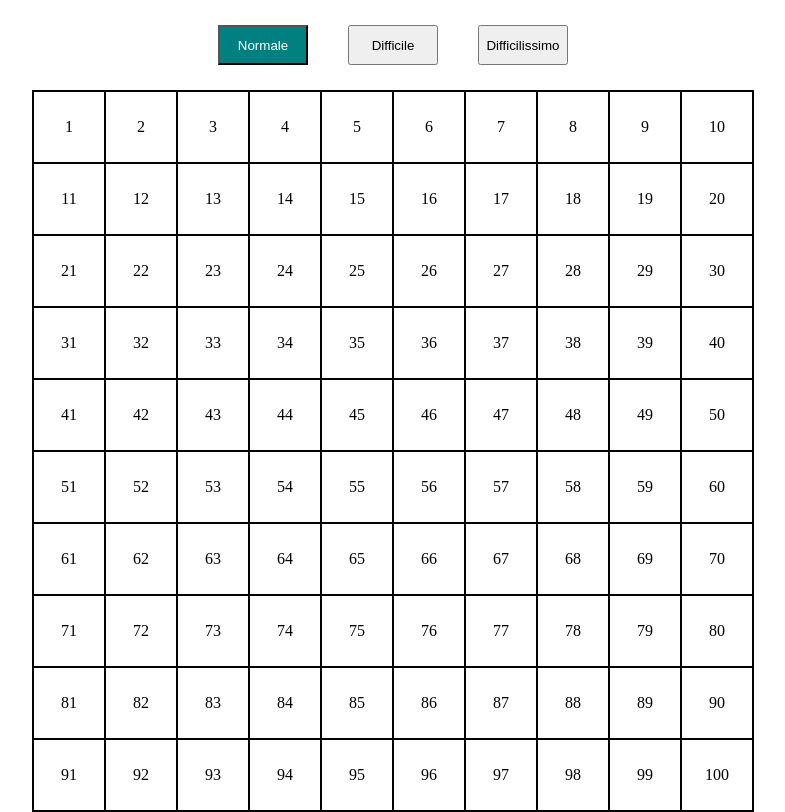
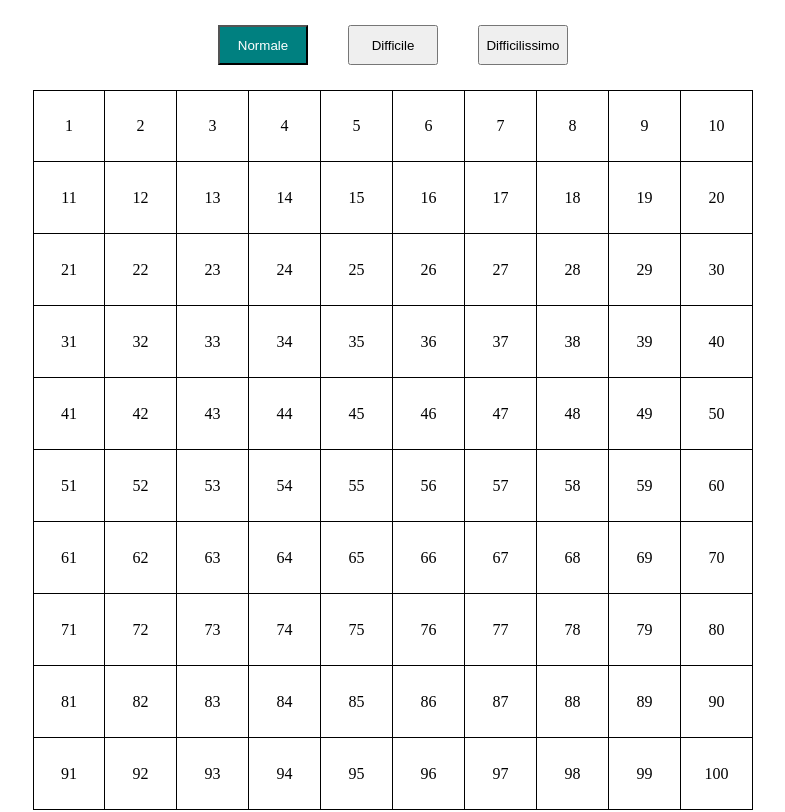
Before and after one commit to EgidioSperanza/js-campominato-grid, a plain HTML site: page index.html in a window 1280 px wide. Shown: the whole page, without its empty margins (247-1032 px from the left). Drawn offline with Linux system fonts and the light colour scheme.

Commit message:
mamma mia i bordi precisi

```diff
--- a/css/style.css
+++ b/css/style.css
@@ -20,31 +20,38 @@ button.active{
 #grid {
   display: flex;
   flex-wrap: wrap;
-  width: calc(90vh + 2px);
+  width: 90vh;
   margin: 0 auto;
-  border: 1px solid black;
 }
 #grid > div {
   display: flex;
   justify-content: center;
   align-items: center;
+  border-right: 1px solid black;
+  border-bottom: 1px solid black;
 }
 .box_normal_100 {
-  width: calc((90vh / 10));
-  height: calc((90vh / 10));
-  border: 1px solid black;
+  width: calc(90vh / 10);
+  height: calc(90vh / 10);
 }
 .box_medium_81 {
   width: calc((90vh / 9));
   height: calc((90vh / 9));
-  border: 1px solid black;
 }
 .box_hard_49 {
   width: calc((90vh / 7));
   height: calc((90vh / 7));
-  border: 1px solid black;
 }
-
+.border_top{
+  border-top: 1px solid black;
+}
+.border_left{
+  border-left: 1px solid black;
+}
+.border_top_left{
+  border-top: 1px solid black;
+  border-left: 1px solid black;
+}
 .paint_grid_azure {
   background-color: teal;
 }
--- a/js/main.js
+++ b/js/main.js
@@ -1,6 +1,6 @@
-function generateBox(outGrid, gridClass, gridNum) {
+function generateBox(outGrid, gridClass, borderClass, gridNum) {
   const square = document.createElement("div");
-  square.className = gridClass;
+  square.classList.add(gridClass, borderClass);
   outGrid.append(square);
   square.innerText = gridNum;
   square.addEventListener("click", function () {
@@ -43,10 +43,65 @@ function difficultyGame(selection) {
 function generateGrid() {
   grid.innerHTML = "";
   for (let i = 1; i <= gridNumBox; i++) {
-    generateBox(grid, gameBoxClass, i);
+    if (gameBoxClass === "box_normal_100") {
+      if (i === 1) {
+        generateBox(grid, gameBoxClass, "border_top_left", i);
+      } else if (i <= 10) {
+        generateBox(grid, gameBoxClass, "border_top", i);
+      } else if (isInArray(i, myArray(100))) {
+        generateBox(grid, gameBoxClass, "border_left", i);
+      } else {
+        generateBox(grid, gameBoxClass, "default", i);
+      }
+    }
+    if (gameBoxClass === "box_medium_81") {
+      if (i === 1) {
+        generateBox(grid, gameBoxClass, "border_top_left", i);
+      } else if (i <= 9) {
+        generateBox(grid, gameBoxClass, "border_top", i);
+      } else if (isInArray(i, myArray(81))) {
+        generateBox(grid, gameBoxClass, "border_left", i);
+      } else {
+        generateBox(grid, gameBoxClass, "default", i);
+      }
+    }
+    if (gameBoxClass === "box_hard_49") {
+      if (i === 1) {
+        generateBox(grid, gameBoxClass, "border_top_left", i);
+      } else if (i <= 7) {
+        generateBox(grid, gameBoxClass, "border_top", i);
+      } else if (isInArray(i, myArray(49))) {
+        generateBox(grid, gameBoxClass, "border_left", i);
+      } else {
+        generateBox(grid, gameBoxClass, "default", i);
+      }
+    }
   }
 }
+function myArray(e) {
+  let arr = [];
+  if (e === 100) {
+    for (i = 1; i <= 100; i += 10) {
+      arr.push(i);
+    }
+  }
+  if (e === 81) {
+    for (i = 1; i <= 81; i += 9) {
+      arr.push(i);
+    }
+  }
+  if (e === 49) {
+    for (i = 1; i <= 49; i += 7) {
+      arr.push(i);
+    }
+  }
+  arr.shift();
+  return arr;
+}
 
+function isInArray(value, array) {
+  return array.indexOf(value) > -1;
+}
 function removeActiveClass() {
   const activeBtn = document.querySelector("button.active");
   activeBtn.classList.remove("active");
```
